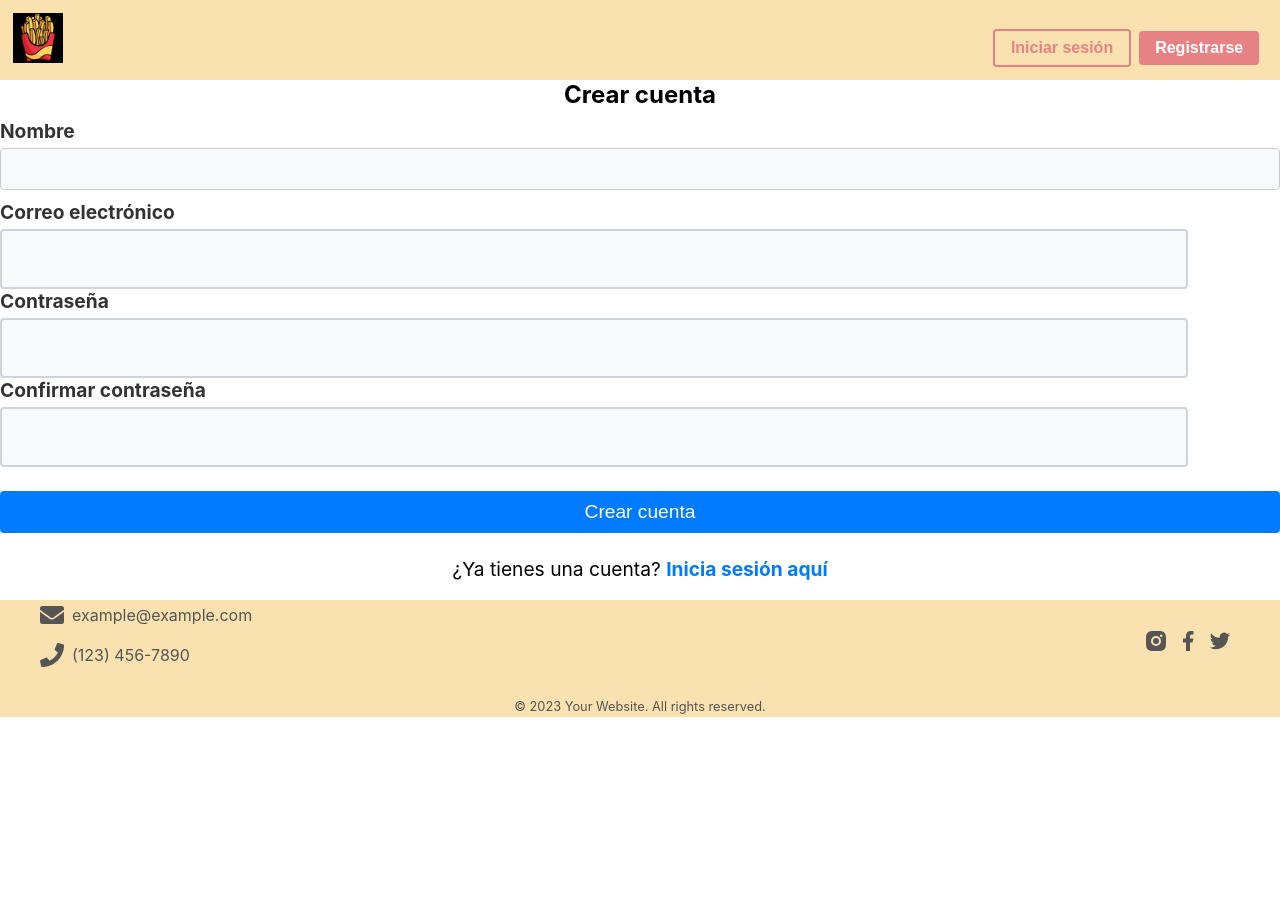
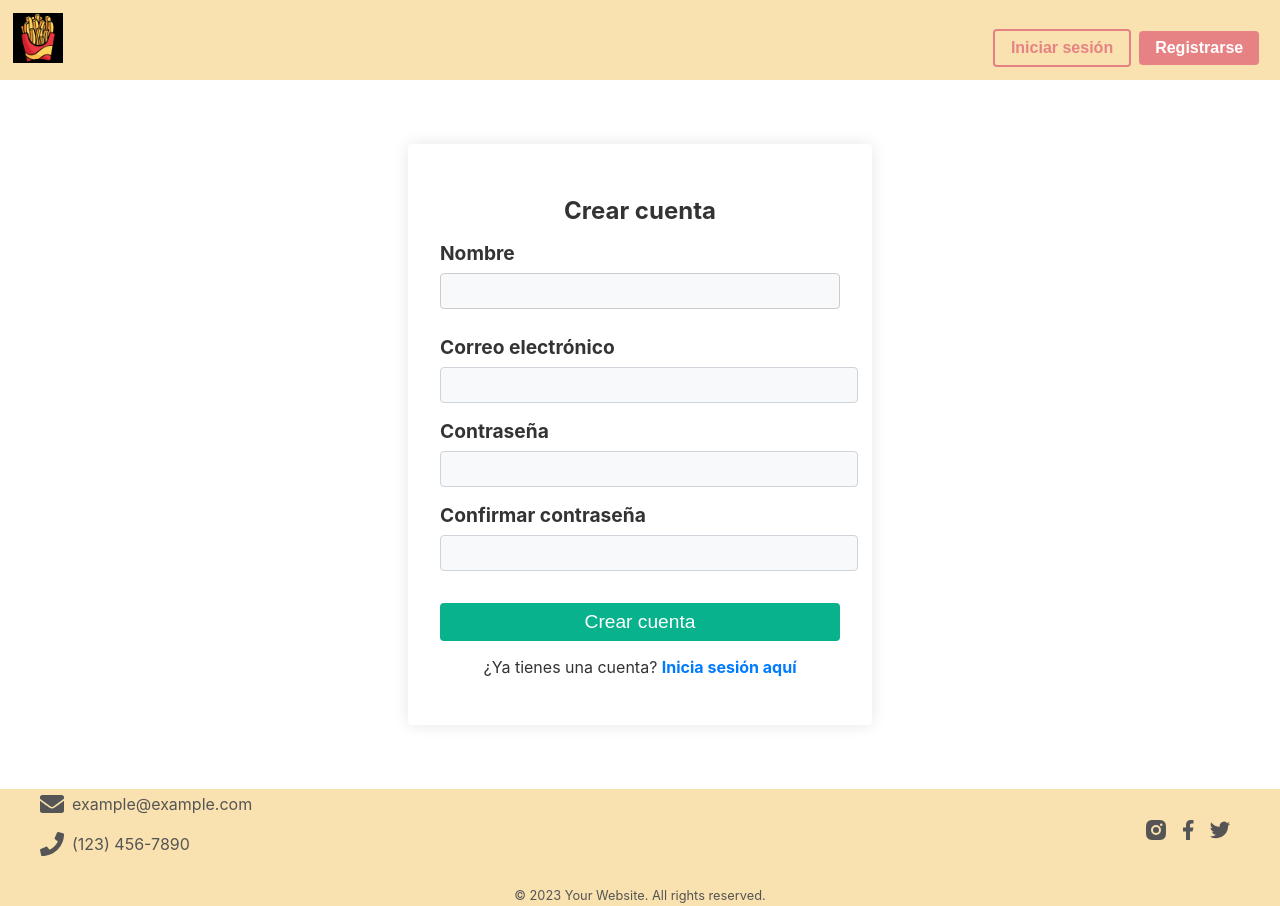
Before and after one commit to BrayanGalindez/PapitasConSoftware, a React (Create React App) app in the folder bogota_taste/: page /registrar in a window 1280 px wide. Before the commit the page ends 800 px from the top, so only its background shows below. Built offline with nearby package versions, Linux system fonts and the light colour scheme; the HTML template or start-up script is replaced by a standard one.

Commit message:
Update SignUp.css

```diff
--- a/bogota_taste/src/styles/Home/SignUp.css
+++ b/bogota_taste/src/styles/Home/SignUp.css
@@ -1,83 +1,64 @@
-.form-container {
+.signup-form-container {
   width: 400px;
-  margin: 0 auto;
-  padding: 1rem;
+  margin: 5% auto;
+  padding: 2rem;
   background-color: #fff;
   border-radius: 0.25rem;
   box-shadow: 0 0 1rem rgba(0, 0, 0, 0.1);
 }
 
-h2 {
-  margin-top: 0;
+.signup-form-title {
   margin-bottom: 1rem;
   text-align: center;
-  font-size: 2rem;
+  color: #333333;
 }
 
-.form-group {
-  margin-bottom: 1.5rem;
+.signup-form-group {
+  margin-bottom: 1rem;
 }
 
-label {
+.signup-form-label {
   display: block;
   margin-bottom: 0.5rem;
-  font-weight: bold;
   font-size: 1.2rem;
-  color: #333;
+  color: #333333;
 }
 
-input {
+.signup-form-input {
   display: block;
   width: 100%;
-  padding: 0.75rem;
-  font-size: 1.2rem;
+  padding: 0.5rem;
+  font-size: 1rem;
   border-radius: 0.25rem;
-  border: 2px solid #ced4da;
+  border: 1px solid #ced4da;
   background-color: #f8f9fa;
-  transition: border-color 0.2s ease-in-out;
+  color: #333333;
 }
 
-input {
+.signup-form-button[type="submit"] {
   display: block;
-  width: 90%;
-  padding: 1rem;
-  font-size: 1.3rem;
+  width: 100%;
+  margin-top: 1rem;
+  padding: 0.5rem;
+  font-size: 1.2rem;
+  color: #ffffff;
+  background-color: #08b28d;
+  border: 0;
   border-radius: 0.25rem;
-  border: 2px solid #ced4da;
-  background-color: #f8f9fa;
-  transition: border-color 0.2s ease-in-out;
 }
 
-button[type="submit"] {
-  display: block;
-  width: 100%;
-  margin-top: 1.5rem;
-  padding: 0.75rem;
-  font-size: 1.2rem;
-  color: #fff;
-  background-color: #007bff;
-  border: none;
-  border-radius: 0.25rem;
-  cursor: pointer;
-  transition: background-color 0.2s ease-in-out;
+.signup-form-button[type="submit"]:hover {
+  background-color: #c53c1a;
 }
 
-button[type="submit"]:hover {
-  background-color: #0069d9;
+.signup-form-text {
+  margin-top: 1rem;
+  text-align: center;
+  color: #333333;
 }
 
-p {
-  margin-top: 1.5rem;
-  text-align: center;
-  font-size: 1.2rem;
-}
-
-p a {
+.signup-form-link {
   color: #007bff;
   text-decoration: none;
   font-weight: bold;
 }
-
-p a:hover {
-  text-decoration: underline;
-}
```
